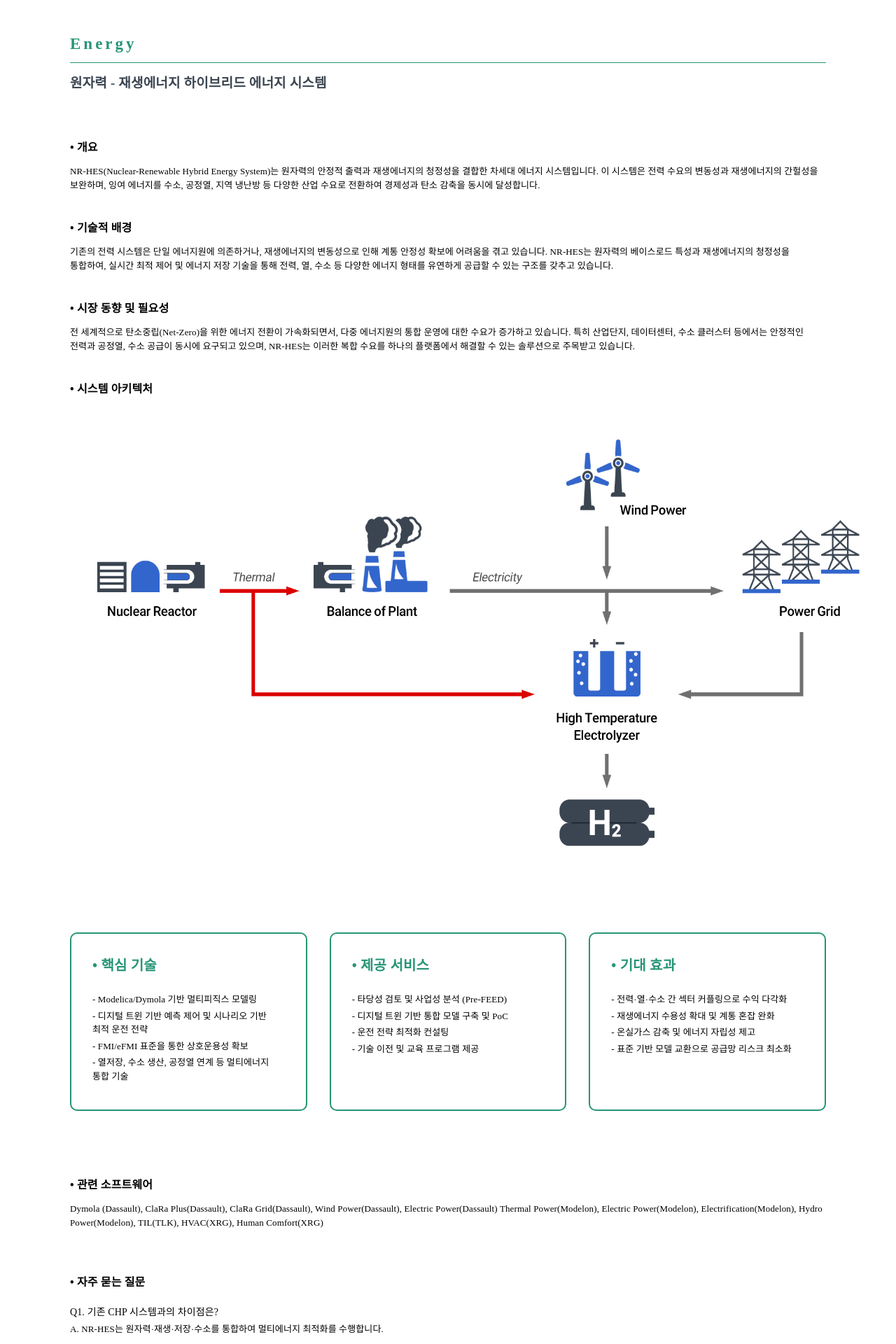
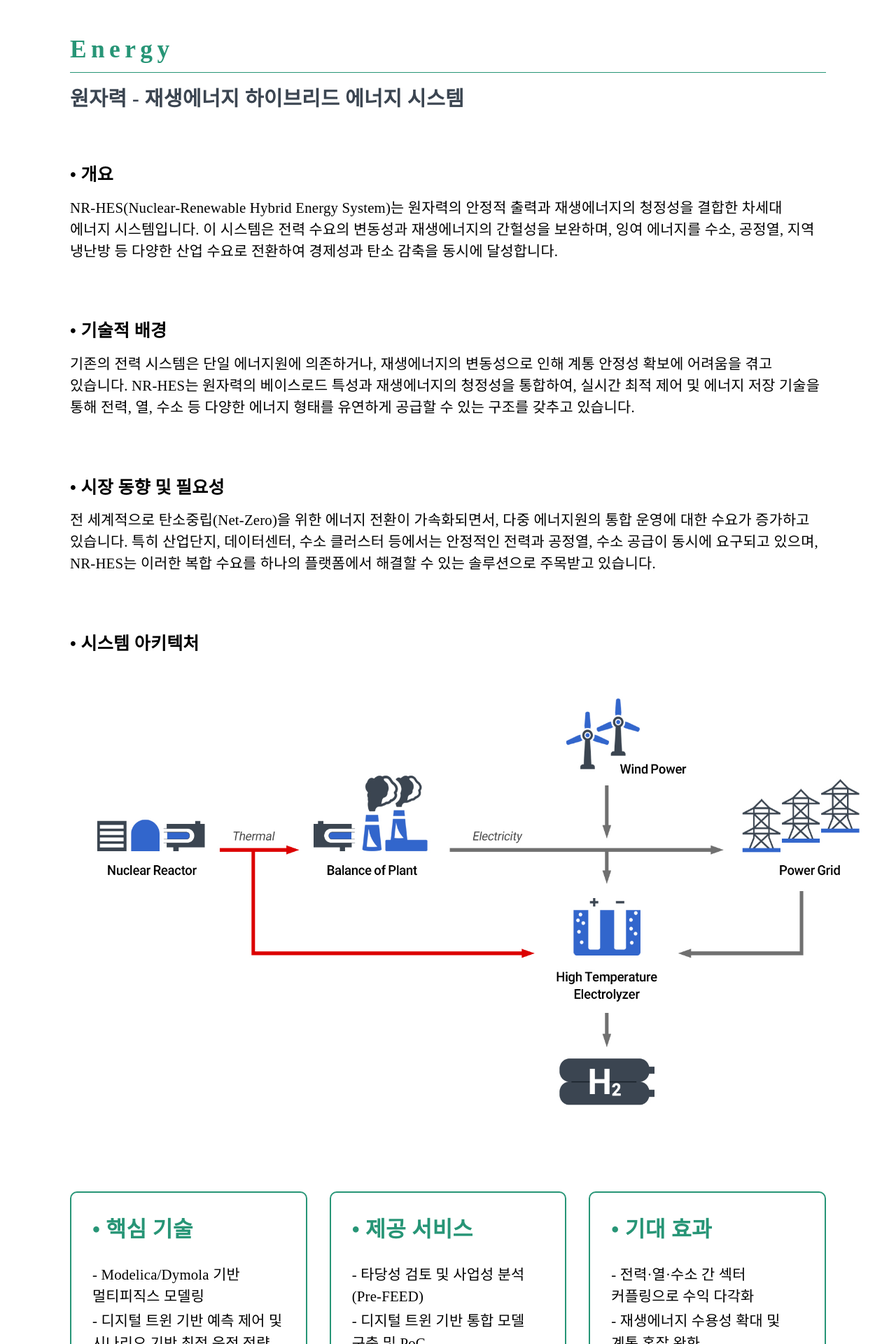
Before and after one commit to LazyMG/ivh-home, a React (Vite) app: page /solution/energy in a window 1280 px wide. Shown: the top 1920 px of the page at 70% size. Built offline with nearby package versions, Linux system fonts and the light colour scheme.

Commit message:
fix: solution 구조 수정사항 반영 #11

```diff
--- a/src/components/solution/ColorBox.tsx
+++ b/src/components/solution/ColorBox.tsx
@@ -11,11 +11,11 @@ const STYLES = {
   boxBorderRadius: "10px",
   boxPadding: "30px 30px 0px 30px",
   titleFontFamily: "Freesentation-7-Bold",
-  titleFontSize: { large: "20px", medium: "16px" },
+  titleFontSize: { large: "31.3px", medium: "16px" },
   titleFontWeight: "bold",
   titleMarginBottom: 3,
   contentFontFamily: "Freesentation-5-Medium",
-  contentFontSize: "13px",
+  contentFontSize: "20.8px",
 } as const;
 
 // 서브 컴포넌트: 박스 내부 콘텐츠 렌더링
@@ -155,7 +155,10 @@ const BoxContentRenderer = ({
       <Box
         sx={{
           display: "flex",
-          flexDirection: getFlexDirection(),
+          flexDirection: {
+            xs: "column",
+            md: getFlexDirection(),
+          },
           gap: 2,
           alignItems: "flex-start",
         }}
--- a/src/components/solution/List.tsx
+++ b/src/components/solution/List.tsx
@@ -9,7 +9,7 @@ const List = (listProps: ListProps) => {
       <Typography
         sx={{
           fontFamily: "Freesentation-7-Bold",
-          fontSize: "16px",
+          fontSize: "25px",
           fontWeight: "bold",
         }}
       >
@@ -29,8 +29,8 @@ const List = (listProps: ListProps) => {
           >
             <Typography
               sx={{
-                fontFamily: "Freesentation-6-SemiBold",
-                fontSize: "14px",
+                fontFamily: "Freesentation-5-Medium",
+                fontSize: "20.8px",
                 mb: 0.5,
               }}
             >
@@ -39,7 +39,7 @@ const List = (listProps: ListProps) => {
             <Typography
               sx={{
                 fontFamily: "Freesentation-5-Medium",
-                fontSize: "13px",
+                fontSize: "20.8px",
                 wordBreak: "keep-all",
               }}
             >
--- a/src/components/solution/RowNav.tsx
+++ b/src/components/solution/RowNav.tsx
@@ -10,18 +10,7 @@ const RowNav = () => {
   const navigate = useNavigate();
 
   return (
-    <Box
-      component="nav"
-      //   sx={{
-      //     width: {
-      //       xs: "200px",
-      //       md: "500px",
-      //       lg: "800px",
-      //       xl: "1450px",
-      //     },
-      //     m: "auto auto",
-      //   }}
-    >
+    <Box component="nav">
       <AppBar
         position="static"
         sx={{
@@ -58,7 +47,7 @@ const RowNav = () => {
 const StyledButton = styled(Button)<StyledButtonProps>(
   ({ underlineColor }) => ({
     fontFamily: "Freesentation-6-SemiBold",
-    fontSize: "18px",
+    fontSize: "29.2px",
     textTransform: "none",
     color: "black",
     borderBottom: `2px solid ${underlineColor}`,
--- a/src/components/solution/SolutionHeader.tsx
+++ b/src/components/solution/SolutionHeader.tsx
@@ -21,10 +21,10 @@ const SolutionHeader = (contentProps: ContentProps) => {
             variant="h1"
             sx={{
               fontFamily: "Freesentation-8-ExtraBold",
-              fontSize: "23px",
+              fontSize: "35.4px",
               fontWeight: "bold",
               color,
-              letterSpacing: "4px",
+              letterSpacing: "6.4px",
             }}
           >
             {title}
@@ -35,7 +35,7 @@ const SolutionHeader = (contentProps: ContentProps) => {
             variant="subtitle1"
             sx={{
               fontFamily: "Freesentation-6-SemiBold",
-              fontSize: "19px",
+              fontSize: "29.2px",
               fontWeight: "bold",
             }}
             color={"#3b4551"}
--- a/src/components/solution/TextBox.tsx
+++ b/src/components/solution/TextBox.tsx
@@ -10,13 +10,13 @@ const TextBox = (textBoxProps: TextBoxProps) => {
         flexDirection: "column",
         alignItems: "flex-start",
         justifyContent: "flex-start",
-        mt: marginTop || 5,
+        mt: marginTop || 10,
       }}
     >
       <Typography
         sx={{
           fontFamily: "Freesentation-7-Bold",
-          fontSize: "16px",
+          fontSize: "25px",
           fontWeight: "bold",
         }}
       >
@@ -25,7 +25,7 @@ const TextBox = (textBoxProps: TextBoxProps) => {
       <Typography
         sx={{
           fontFamily: "Freesentation-5-Medium",
-          fontSize: "13px",
+          fontSize: "20.8px",
           mt: 1.5,
           wordBreak: "keep-all",
         }}
--- a/src/components/solution/TextImageBox.tsx
+++ b/src/components/solution/TextImageBox.tsx
@@ -11,23 +11,21 @@ const TextImageBox = (textImageBoxProps: TextImageBoxProps) => {
         flexDirection: "column",
         alignItems: "flex-start",
         justifyContent: "flex-start",
-        mt: 5,
+        mt: 10,
       }}
     >
       <Typography
         sx={{
           fontFamily: "Freesentation-7-Bold",
-          fontSize: "16px",
+          fontSize: "25px",
           fontWeight: "bold",
         }}
       >
         {title}
       </Typography>
       {contents && (
-        <Typography
+        <Box
           sx={{
-            fontFamily: "Freesentation-5-Medium",
-            fontSize: "13px",
             mt: 1.5,
           }}
         >
@@ -36,8 +34,9 @@ const TextImageBox = (textImageBoxProps: TextImageBoxProps) => {
             return (
               <Typography
                 key={index}
-                component="div"
                 sx={{
+                  fontFamily: "Freesentation-5-Medium",
+                  fontSize: "13px",
                   mt: isSection && index !== 0 ? 2 : 0,
                   wordBreak: "keep-all",
                 }}
@@ -46,9 +45,9 @@ const TextImageBox = (textImageBoxProps: TextImageBoxProps) => {
               </Typography>
             );
           })}
-        </Typography>
+        </Box>
       )}
-      {imgurl.map((img, index) => {
+      {imgurl?.map((img, index) => {
         const resolvedSrc = new URL(img, import.meta.url).href;
         return (
           <img
--- a/src/pages/solution.tsx
+++ b/src/pages/solution.tsx
@@ -10,7 +10,7 @@ const Solution = () => {
       <Typography
         sx={{
           fontFamily: "Freesentation-8-ExtraBold",
-          fontSize: "40px",
+          fontSize: "62.5px",
           ml: "64px",
         }}
       >
--- a/src/types/solution.ts
+++ b/src/types/solution.ts
@@ -14,7 +14,7 @@ interface TextBoxProps {
 interface TextImageBoxProps {
   title: string;
   contents?: string[];
-  imgurl: string[];
+  imgurl?: string[];
   width: string;
   height: string;
 }
```
Also changed, not shown: src/data/solution/dataForm.json (+22 -3 lines).
